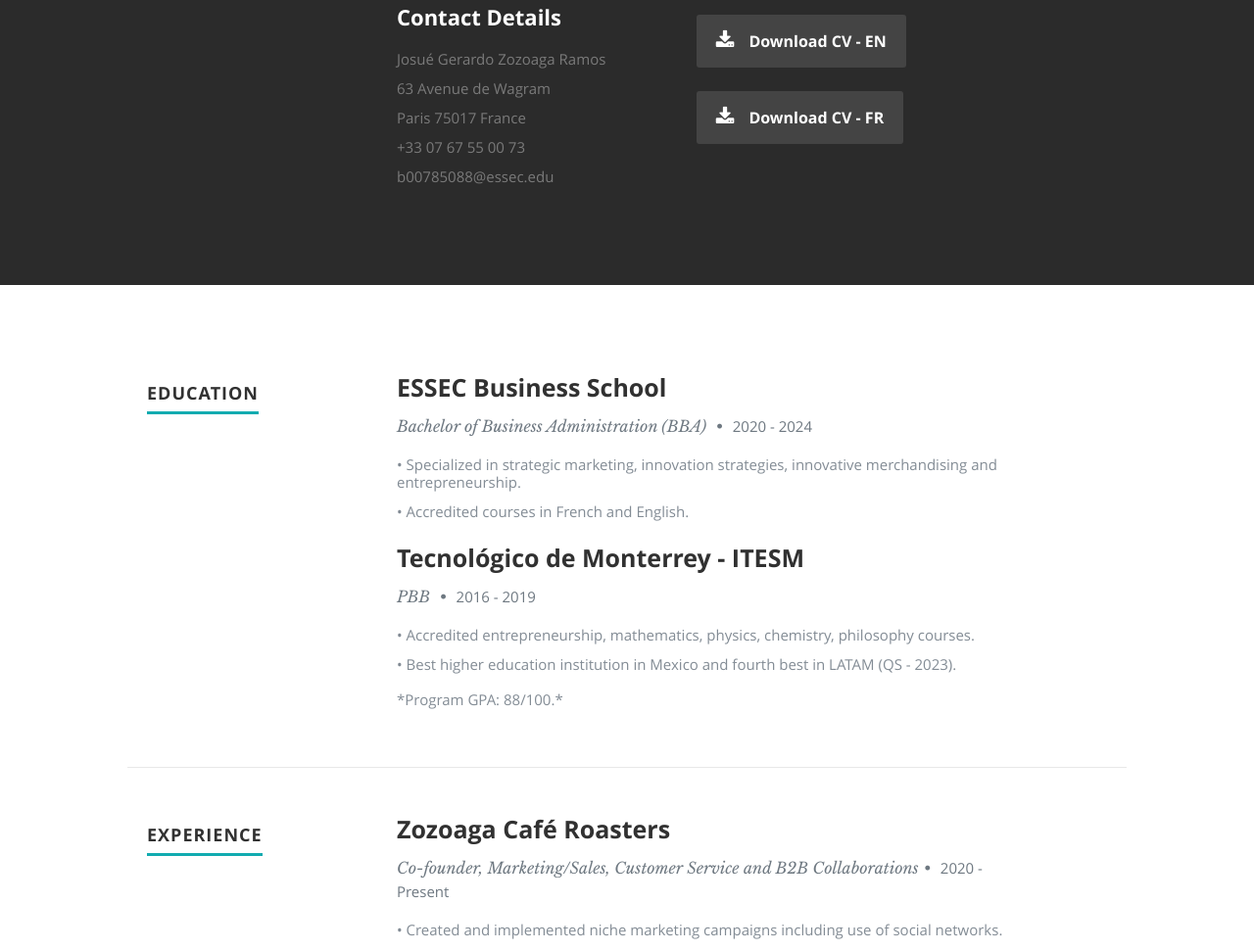
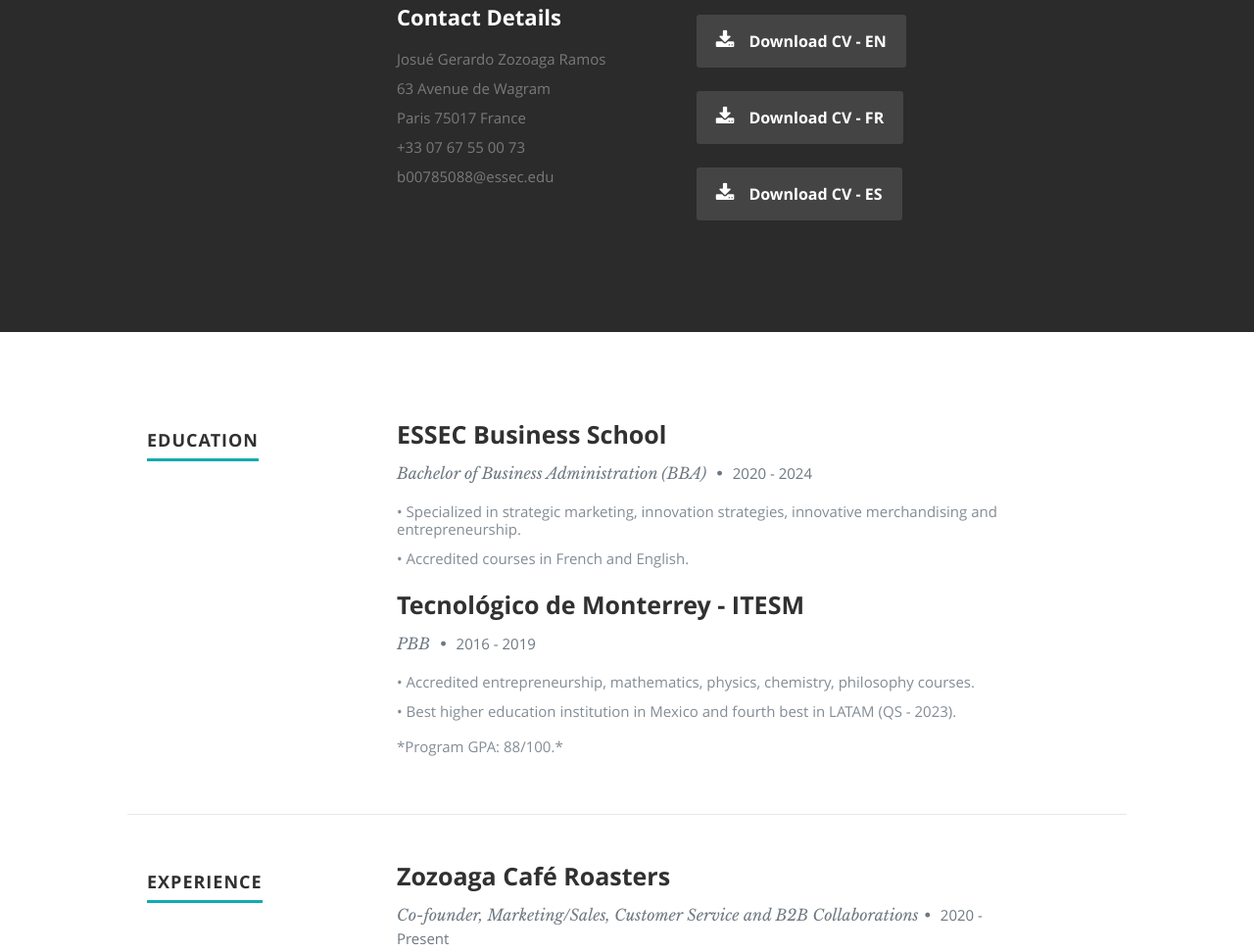
Before and after one commit to josue-zozoaga/josue-zozoaga, a plain HTML site: page index.html in a window 1280 px wide. Shown: the part 1385-2356 px from the top of the page at 98% size. Drawn offline with nearby package versions, Linux system fonts and the light colour scheme.

Commit message:
Update index.html

```diff
--- a/index.html
+++ b/index.html
@@ -138,7 +138,7 @@
                   <p>
                      <a href="CV_EN_Josué_Zozoaga_2023.pdf" download="CV_EN_Josué_Zozoaga_2023.pdf" class="button" target="_blank"><i class="fa fa-download"></i>Download CV - EN</a>
 		     <a href="CV_FR_Josué_Zozoaga_2023.pdf" download="CV_FR_Josué_Zozoaga_2023.pdf" class="button" target="_blank"><i class="fa fa-download"></i>Download CV - FR</a>
- <!--                <a href="download/Resume - J. Zozoaga Mondelez.pdf" download="CV_ES_Josué_Zozoaga_2023.pdf" class="button" target="_blank"><i class="fa fa-download"></i>Download CV - ES</a>-->
+ 	             <a href="CV_ES_Josué_Zozoaga_2023.pdf" download="CV_ES_Josué_Zozoaga_2023.pdf" class="button" target="_blank"><i class="fa fa-download"></i>Download CV - ES</a>
                   </p>
                </div>
 
```
